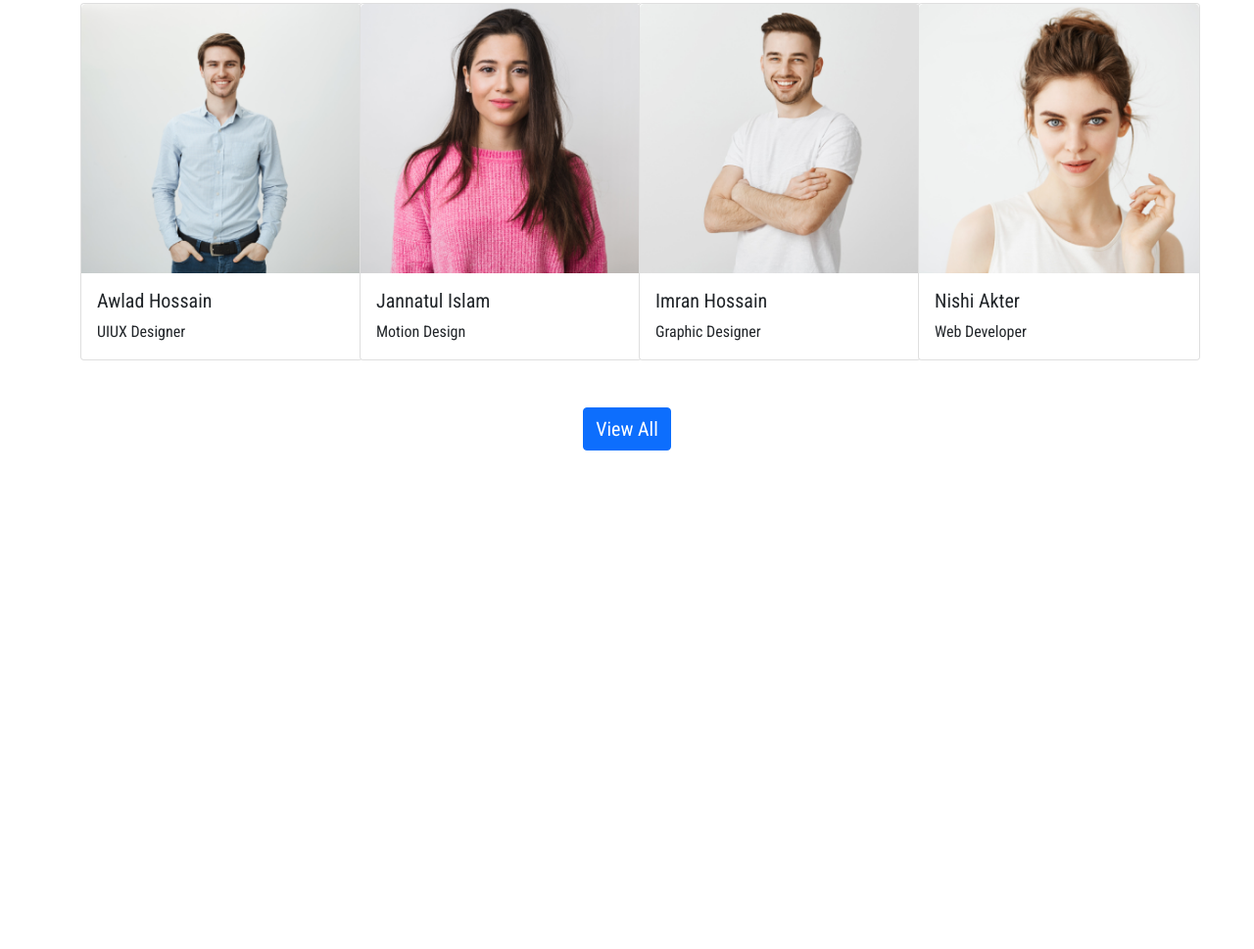
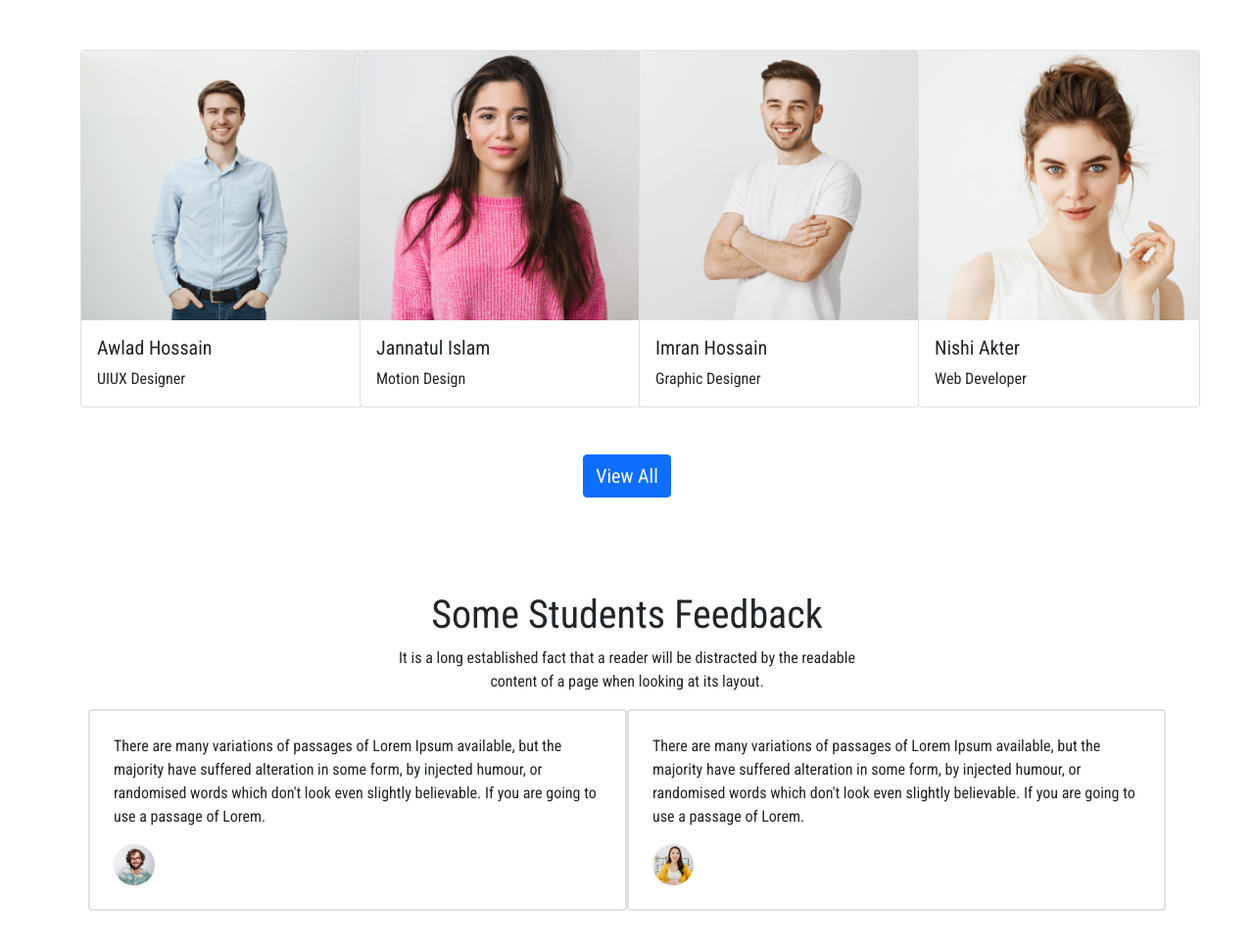
Before and after one commit to riajraj/assignment3-edTech, a plain HTML site: page index.html in a window 1280 px wide. Shown: the part 2954-3923 px from the top of the page at 98% size. Before the commit the page ends 3462 px from the top, so only its background shows below. Drawn offline with nearby package versions, Linux system fonts and the light colour scheme.

Commit message:
students feedback done

```diff
--- a/index.html
+++ b/index.html
@@ -252,7 +252,7 @@ Courses -->
         </section>
 
         <!-- Successfull Students -->
-        <section>
+        <section class="py-5">
             <h1>Meet Our Successfull Students</h1>
             <p>It is a long established fact that a reader will be distracted by the <br>
                 readable content of a page when looking at its layout.</p>
@@ -307,6 +307,38 @@ Courses -->
 
         </section>
 
+        <!-- Some Students Feedback -->
+        <section class="my-5">
+            <div class="text-center">
+                <h1 >Some Students Feedback</h1>
+                <p>It is a long established fact that a reader will be distracted by the readable <br>
+                    content of a page when looking at its layout.</p>
+            </div>
+                    <div class="row mx-2 ">
+                        <div class=" col-lg-6 col-md-6 col-sm-12 border border-2 p-4 rounded-2  ">
+                            <p>There are many variations of passages of Lorem Ipsum available, but
+                                the majority have suffered alteration in some form, by injected
+                                humour, or randomised words which don't look even slightly
+                                believable. If you are going to use a passage of Lorem.</p>
+                                <img src="images/student/student-5.png" alt="">
+                        </div>
+
+                        <div class="col-lg-6 col-md-6 col-sm-12 border border-2 p-4 rounded-2  ">
+                            <p>There are many variations of passages of Lorem Ipsum available, but
+                                the majority have suffered alteration in some form, by injected
+                                humour, or randomised words which don't look even slightly
+                                believable. If you are going to use a passage of Lorem.</p>
+                                <img src="images/student/student-6.png" alt="">
+                        </div>
+
+                      </div>
+                </div>
+
+              </div>
+
+
+        </section>
+
 
     </main>
 
```
